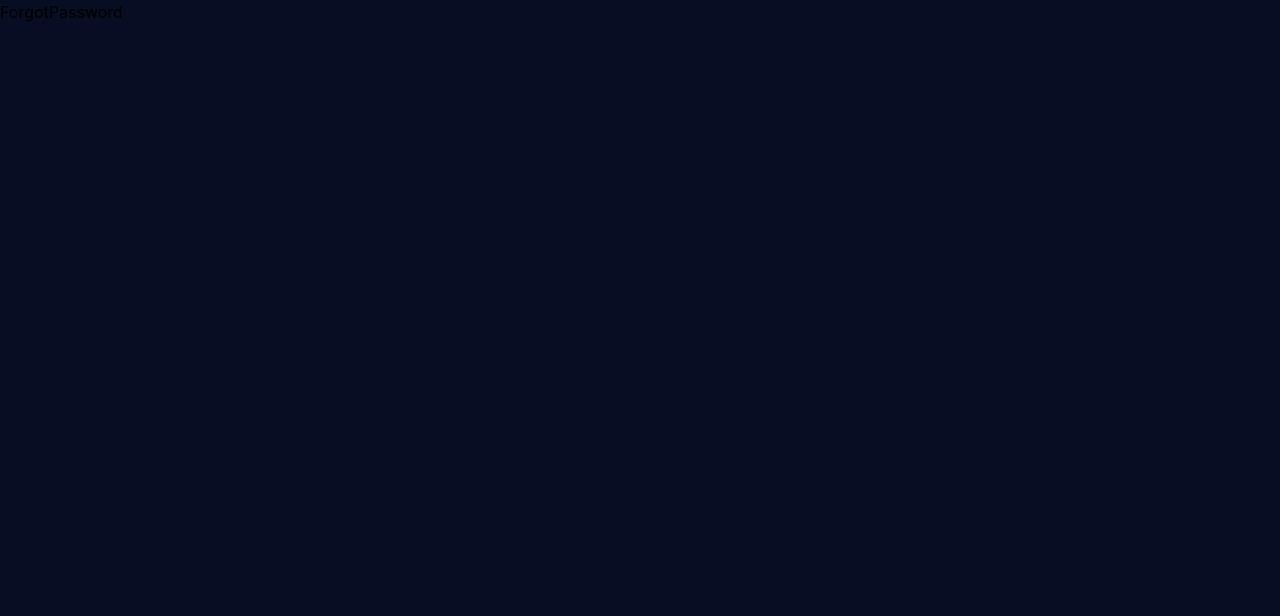
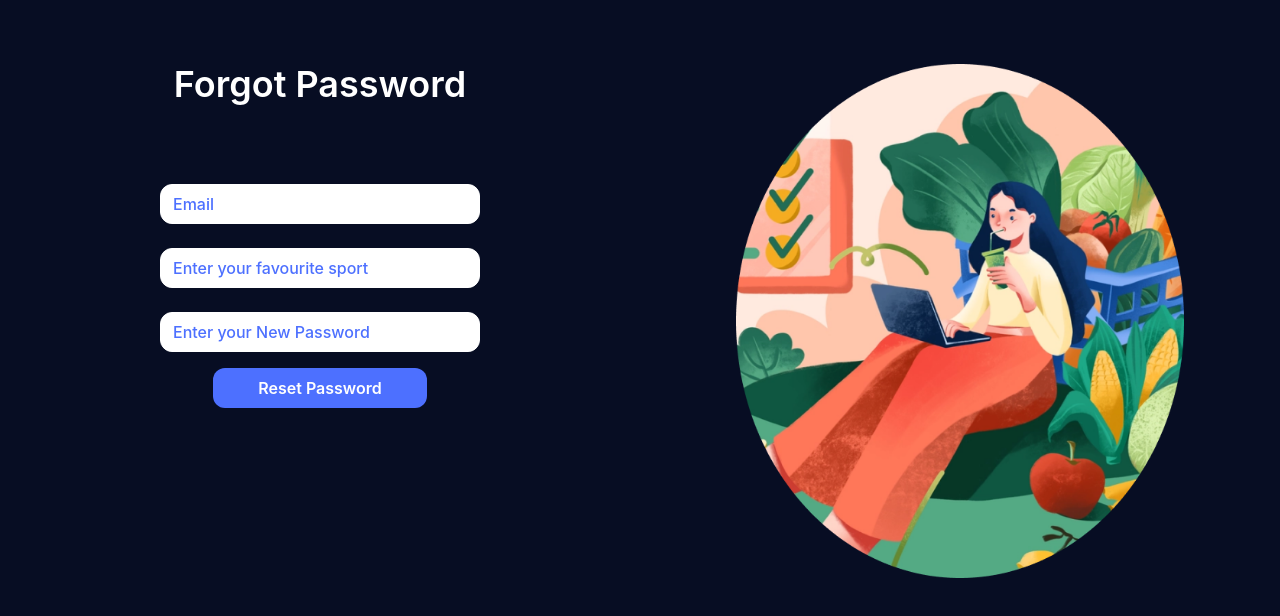
Before and after one commit to dhankarsimran/DukaanDaar, a React (Create React App) app in the folder client/: page /forgotPassword in a window 1280 px wide. Shown: the top 616 px of the page. Built offline with nearby package versions, Linux system fonts and the light colour scheme.

Commit message:
forgot password functionality added and dashboard added

```diff
--- a/client/package.json
+++ b/client/package.json
@@ -16,6 +16,7 @@
     "react-icons": "^4.8.0",
     "react-router-dom": "^6.9.0",
     "react-scripts": "5.0.1",
+    "react-spinners": "^0.13.8",
     "react-toastify": "^9.1.2",
     "web-vitals": "^2.1.4"
   },
--- a/client/src/App.js
+++ b/client/src/App.js
@@ -8,6 +8,8 @@ import ForgotPassword from "./components/ForgotPassword/ForgotPassword";
 import ProfilePage from "./components/ProfilePage/ProfilePage";
 import Loader from "./components/Loader/Loader";
 import { IntroPage } from "./components/IntroPage/IntroPage";
+import Dashboard from "./components/dashboard/Dashboard";
+import PrivateRoute from "./components/Routes/Private";
 
 function App() {
   const [loading, setLoading] = useState(true);
@@ -30,6 +32,9 @@ function App() {
             <Routes>
               <Route path="/" element={<HomePage />} />
               <Route path="intro" element={<IntroPage />} />
+              <Route path="/dashboard" element={<PrivateRoute/>}>
+              <Route path="" element={<Dashboard />} />
+              </Route>
               <Route path="login" element={<LoginPage />} />
               <Route path="signup" element={<SignupPage />} />
               <Route path="forgotPassword" element={<ForgotPassword />} />
--- a/client/src/components/ForgotPassword/ForgotPassword.jsx
+++ b/client/src/components/ForgotPassword/ForgotPassword.jsx
@@ -1,8 +1,78 @@
-import React from 'react'
-
+import React, { useState } from "react";
+import "../LoginPage/LoginPage.css";
+import toast, { Toaster } from "react-hot-toast";
+import axios from "axios";
+import { useNavigate } from "react-router-dom";
 const ForgotPassword = () => {
+  const navigate = useNavigate();
+  const [email, setEmail] = useState("");
+  const [newPassword, setNewPassword] = useState("");
+  const [answer, setAnswer] = useState("");
+  const handleSubmit = async (e) => {
+    e.preventDefault();
+    try {
+        const res = await axios.post(`${process.env.REACT_APP_API}/api/v1/auth/forgotpassword`,{email,newPassword,answer});
+        if(res && res.data.success){
+            toast.success(res.data.message);
+            navigate('/login');
+        } else {
+            toast.error(res.data.message);
+        }
+    } catch (error) {
+      toast.error("Something went wrong");
+    }
+  };
   return (
-    <div>ForgotPassword</div>
+    <div className="container1 w-screen">
+    <div className="loginBox flex sm:flex ">
+      <div className="loginLeft ">
+        <div className="loginLeftTitle text-center text-[#ffffff] font-semibold mt-16">
+          <p className="text-4xl loginText">Forgot Password</p>
+        </div>
+        <form onSubmit={handleSubmit}>
+          <div className="inputDetails sm:mt-20 text-center">
+            <input
+              className="flex h-10 mt-6 w-6/12 m-auto border rounded-xl border-[#ffffff] bg-[#ffffff] py-2 px-3 text-md font-medium placeholder:text-[#4d70ff] focus:ring-1 focus:ring-gray-400 focus:ring-offset-1 disabled:opacity-50"
+              type="email"
+              placeholder="Email"
+              value={email}
+              onChange={(e) => setEmail(e.target.value)}
+              required
+            />
+            <input
+              className="flex h-10 mt-6 w-6/12 m-auto border rounded-xl border-[#ffffff] bg-[#ffffff] py-2 px-3 text-md font-medium placeholder:text-[#4d70ff] focus:ring-1 focus:ring-gray-400 focus:ring-offset-1 disabled:opacity-50"
+              type="text"
+              placeholder="Enter your favourite sport"
+              value={answer}
+              onChange={(e) => setAnswer(e.target.value)}
+              required
+            />
+            <input
+              className="flex h-10 mt-6 w-6/12 m-auto border rounded-xl border-[#ffffff] bg-[#ffffff] py-2 px-3 text-md font-medium placeholder:text-[#4d70ff] focus:ring-1 focus:ring-gray-400 focus:ring-offset-1 disabled:opacity-50"
+              type="password"
+              placeholder="Enter your New Password"
+              value={newPassword}
+              onChange={(e) => setNewPassword(e.target.value)}
+              required
+            />
+            <button className=" logInBt mt-4 rounded-xl bg-[#4d70ff] px-5 w-4/12 py-1.5 text-base font-semibold leading-7 text-white hover:bg-[#6581f2]"
+              type="submit"
+            >
+              Reset Password
+            </button>
+          </div>
+        </form>
+      </div>
+      <div className="loginRight">
+        <img
+          src="./loginPic.png"
+          alt="loginImage"
+          className="loginImage w-[50%] sm:w-[70%] m-auto mt-16 "
+        />
+      </div>
+    </div>
+    <Toaster/>
+  </div>
   )
 }
 
--- a/client/src/components/LoginPage/LoginPage.jsx
+++ b/client/src/components/LoginPage/LoginPage.jsx
@@ -2,10 +2,11 @@ import React, { useState } from "react";
 import "./LoginPage.css";
 import toast, { Toaster } from "react-hot-toast";
 import axios from "axios";
-import { useNavigate } from "react-router-dom";
+import { useNavigate , useLocation } from "react-router-dom";
 import { useAuth } from "../../context/auth";
 const LoginPage = () => {
   const navigate = useNavigate();
+  const location = useLocation();
   const [email, setEmail] = useState("");
   const [password, setPassword] = useState("");
   const[auth,setAuth]=useAuth();
@@ -21,7 +22,7 @@ const LoginPage = () => {
                 token:res.data.token,
             });
             localStorage.setItem("auth",JSON.stringify(res.data));
-            navigate('/');
+            navigate(location.state || '/');
         } else {
             toast.error(res.data.message);
         }
--- /dev/null
+++ b/client/src/components/Routes/Private.js
@@ -0,0 +1,23 @@
+import {useState,useEffect} from "react";
+import { useAuth } from "../../context/auth";
+import { Outlet } from "react-router-dom";
+import axios from "axios";
+import Spinner from "../Spinner";
+
+export default function PrivateRoute(){
+    const[ok,setOk] = useState(false);
+    const[auth,setAuth] = useAuth();
+    useEffect(()=>{
+            const authCheck = async ()=>{
+                const res = await axios.get(`${process.env.REACT_APP_API}/api/v1/auth/user-auth`);
+                if(res.data.ok){
+                    setOk(true);
+                }else {
+                    setOk(false);
+                }
+            }
+            if(auth?.token) authCheck();
+
+    },[])
+    return ok ? <Outlet/>:<Spinner/>
+}
--- a/client/src/components/SignupPage/SignupPage.jsx
+++ b/client/src/components/SignupPage/SignupPage.jsx
@@ -11,10 +11,11 @@ const[email,setEmail]=useState('');
 const[password,setPassword]=useState('');
 const[address,setAddress]=useState('');
 const[phone,setPhone]=useState('');
+const[answer,setAnswer]=useState('');
 const handleSubmit = async (e)=>{
     e.preventDefault();
     try {
-        const res = await axios.post(`${process.env.REACT_APP_API}/api/v1/auth/signup`,{name,email,password,address,phone});
+        const res = await axios.post(`${process.env.REACT_APP_API}/api/v1/auth/signup`,{name,email,password,address,phone,answer});
         if(res && res.data.success){
             toast.success(res.data.message);
             navigate('/login');
@@ -60,6 +61,12 @@ const handleSubmit = async (e)=>{
                             required/>
                       <input className="flex h-10 mt-6 w-6/12 m-auto border rounded-xl border-[#ffffff] bg-[#ffffff] py-2 px-3 text-md font-medium placeholder:text-[#4d70ff] focus:ring-1 focus:ring-gray-400 focus:ring-offset-1 disabled:opacity-50"
                             type="text"
+                            placeholder="What is your faviroute sports ?"
+                            value={answer}
+                            onChange={(e)=>setAnswer(e.target.value)}
+                            required/>
+                      <input className="flex h-10 mt-6 w-6/12 m-auto border rounded-xl border-[#ffffff] bg-[#ffffff] py-2 px-3 text-md font-medium placeholder:text-[#4d70ff] focus:ring-1 focus:ring-gray-400 focus:ring-offset-1 disabled:opacity-50"
+                            type="text"
                             placeholder="Phone no."
                             value={phone}
                             onChange={(e)=>setPhone(e.target.value)}
--- /dev/null
+++ b/client/src/components/Spinner.jsx
@@ -0,0 +1,26 @@
+import React ,{ useState,useEffect}from 'react';
+import ClipLoader from 'react-spinners/ClipLoader';
+import { useNavigate , useLocation } from 'react-router-dom';
+function Spinner() {
+    const[count,setCount]=useState(3);
+    const navigate = useNavigate();
+    const location = useLocation();
+    useEffect(()=>{
+        const interval = setInterval(()=>{
+            setCount((prevValue)=> --prevValue);
+        },1000);
+        count === 0 && navigate('/login',{
+            state:location.pathname,
+        });
+        return () => clearInterval(interval);
+    },[count,navigate,location]);
+
+  return (
+    <div style={{ width: '100px', margin: 'auto', display: 'block'}}>
+        <div className='text-center text-[#fff]'>redirecting you in {count} seconds</div>
+      <ClipLoader color="#52bfd9" size={100}/>
+    </div>
+  );
+};
+
+export default Spinner;
--- /dev/null
+++ b/client/src/components/dashboard/Dashboard.jsx
@@ -0,0 +1,9 @@
+import React from 'react'
+
+const Dashboard = () => {
+  return (
+    <div className='dashboardContainer text-[#fff]'>Dashboard</div>
+  )
+}
+
+export default Dashboard
--- a/client/src/context/auth.js
+++ b/client/src/context/auth.js
@@ -1,4 +1,5 @@
 import { useState,useEffect,useContext,createContext } from "react";
+import axios from "axios";
 const AuthContext = createContext()
 // i have removed auth from dependency array because it will cause infinite loop it is howing error in console but in video he has written auth in dependency array
 const AuthProvider = ({children})=>{
@@ -6,6 +7,8 @@ const AuthProvider = ({children})=>{
         user:null,
         token:""
     })
+    //default axios
+    axios.defaults.headers.common["Authorization"] = auth?.token;
     useEffect(()=>{
         const data = localStorage.getItem("auth");
         if(data){
```
Also changed, not shown: client/src/components/dashboard/DashBoard.css (added), 1 other file (tests, documents, lock files or other folders).
